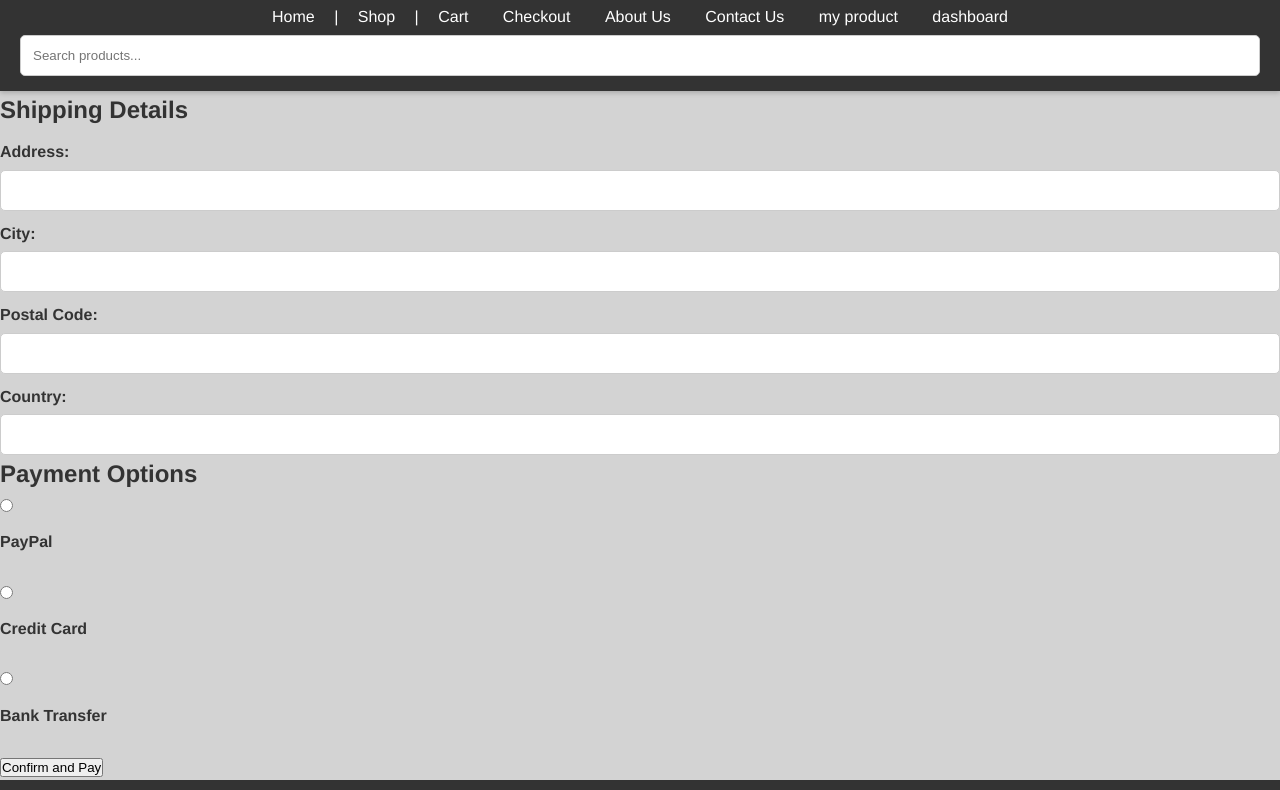
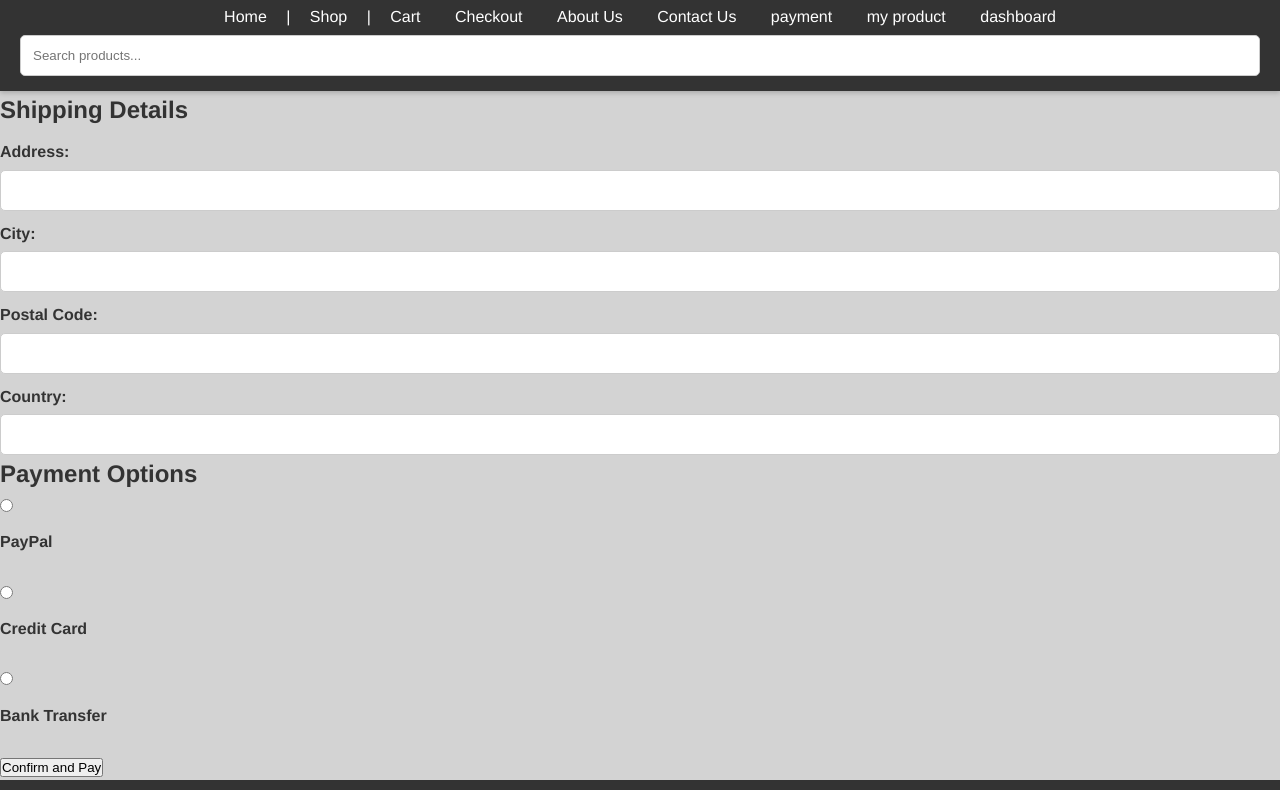
Before and after one commit to sekgotheT/Kari-the-doll-collection-and-LA-Fragarnce, a website: page public/checkout.html in a window 1280 px wide. Shown: the part 85-875 px from the top of the page. Drawn offline with Linux system fonts and the light colour scheme.

Commit message:
Update checkout.html

```diff
--- a/public/checkout.html
+++ b/public/checkout.html
@@ -15,6 +15,7 @@
             <a href="checkout.html">Checkout</a>
             <a href="about-us.html">About Us</a>
             <a href="contact.html">Contact Us</a>
+            <a href="payment.html">payment</a>
             <a href="product.html">my product</a>
             <a href="admin.html">dashboard</a>
              <input type="text" placeholder="Search products..." class="search-bar">
```
